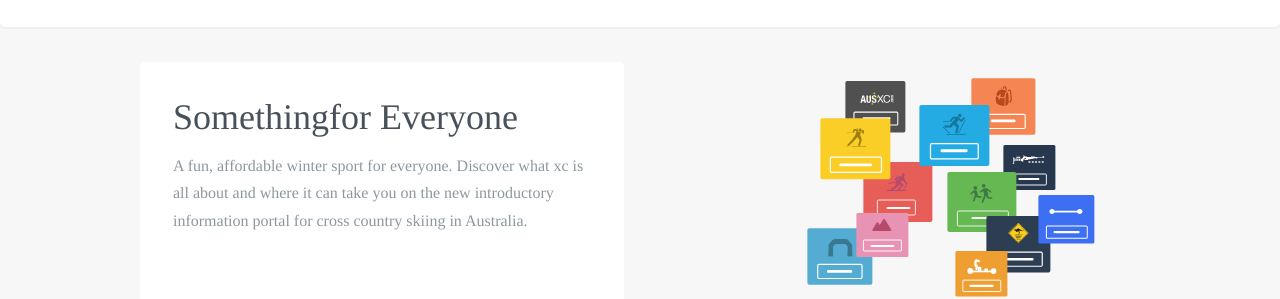
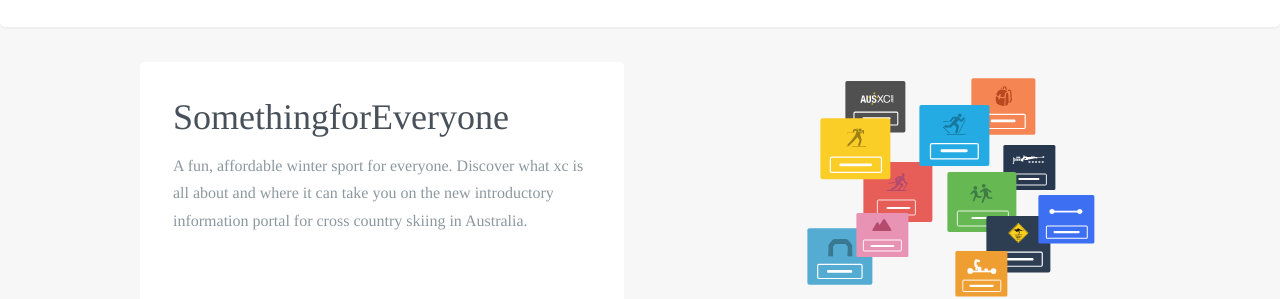
Before and after one commit to robcatto/robcatto.github.io, a Jekyll site: the page index.html, which Jekyll copies as it is, in a window 1280 px wide and 900 px high, scrolled down 930 px. Shown: the part 163-462 px from the top of the window. Built offline with Jekyll 4.4.1, drawn with Linux system fonts in a browser that asks for light colours; some web fonts are replaced; Markdown is read by kramdown in place of the engine named in the settings.

Commit message:
Update index.html

```diff
--- a/index.html
+++ b/index.html
@@ -168,7 +168,7 @@
                                                 max-height: 300px;
                                                 z-index: 9001">
 
-                                                <h1 class="welcome__card">Somethingfor Everyone</h1>
+                                                <h1 class="welcome__card">SomethingforEveryone</h1>
                                                 <p class="welcome__card--p">A fun, affordable winter sport for everyone.  Discover what xc is all about and where it can take you on the new introductory information portal for cross country skiing in Australia.</p>
 
 
```
